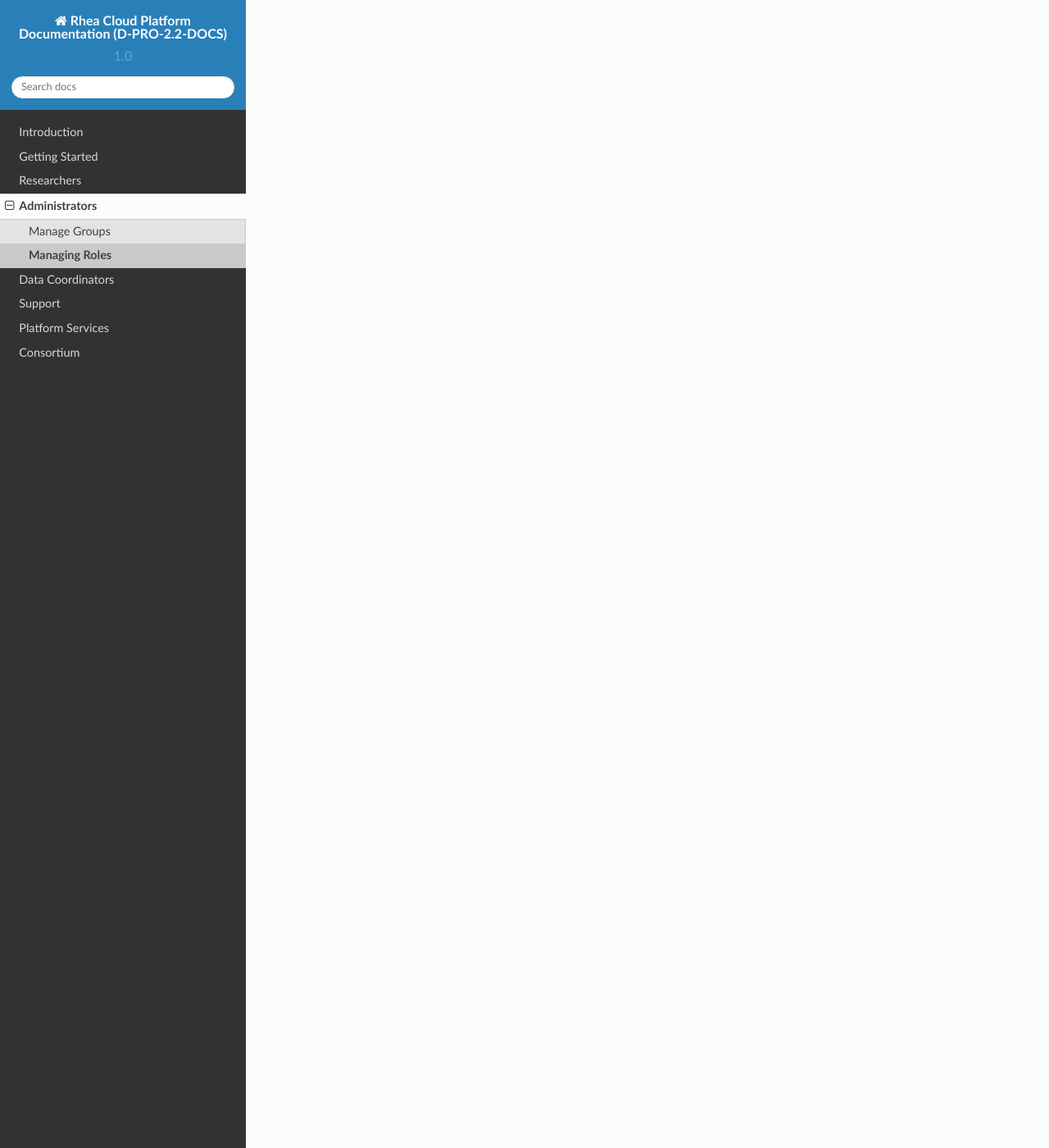
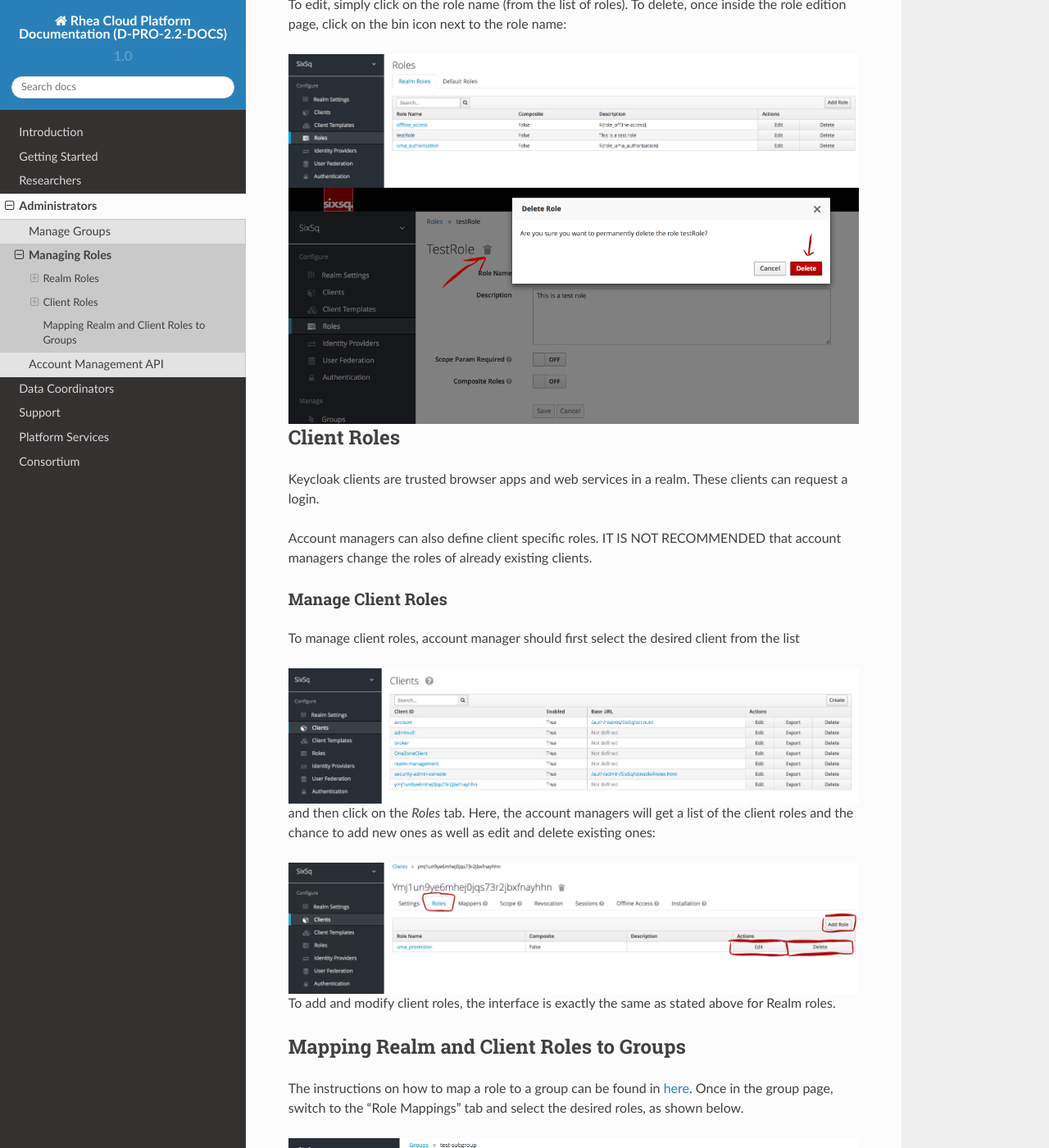
Before and after one commit to teamputtygen/hn-docs, a Sphinx documentation site: the page built from docs/administrator/roles.rst, in a window 1280 px wide and 1400 px high, scrolled down 1753 px. Shown: the whole window at 82% size. Built offline with Sphinx 7.4.7 and the Read the Docs theme 2.0.0, drawn with Linux system fonts in a browser that asks for light colours; some of the changed text lies outside the part shown.

Commit message:
roles management

```diff
--- a/docs/administrator/index.rst
+++ b/docs/administrator/index.rst
@@ -25,3 +25,4 @@
 
    groups
    roles
+   management-api
--- a/docs/administrator/roles.rst
+++ b/docs/administrator/roles.rst
@@ -1,2 +1,96 @@
 Managing Roles
 ==============
+
+Roles can be managed through the Keycloak's UI within `SixSq's Federated Identity Portal`_.
+
+There are different type of roles and actions that can be performed to manage them:
+
+Realm Roles
+-----------
+
+Roles that are applied on the tenant level.
+
+.. image:: ../images/kc-roles.png
+   :alt: Realm roles in Keycloak
+   :align: center
+
+Default Roles
+~~~~~~~~~~~~~
+
+If selected, default roles will automatically be assigned to new users.
+
+Create Roles
+~~~~~~~~~~~~
+
+To create a new role, simply click on *Add Role*:
+
+.. image:: ../images/kc-addRole.png
+   :alt: Add realm roles in Keycloak
+   :align: center
+
+This will open a new form where the account manager can define the role's name, description and whether the role will only be granted if scope parameter with role name is used during authentication/token request:
+
+.. image:: ../images/kc-newrole.png
+   :alt: New role
+   :align: center
+
+Once created, account managers will then also have the option to assign composite roles:
+
+.. image:: ../images/kc-compositerole.png
+   :alt: Composite roles
+   :align: center
+
+**NOTE:** by default, new rules do not become "Default Roles" for that realm.
+
+Edit and Delete Roles
+~~~~~~~~~~~~~~~~~~~~~
+
+To edit, simply click on the role name (from the list of roles). To delete, once inside the role edition page, click on the bin icon next to the role name:
+
+.. image:: ../images/kc-editrole.png
+   :alt: Edit role
+   :align: center
+
+.. image:: ../images/kc-deleterole.png
+  :alt: Delete role
+  :align: center
+
+
+Client Roles
+------------
+
+Keycloak clients are trusted browser apps and web services in a realm. These clients can request a login.
+
+Account managers can also define client specific roles. IT IS NOT RECOMMENDED that account managers change the roles of already existing clients.
+
+Manage Client Roles
+~~~~~~~~~~~~~~~~~~~
+
+To manage client roles, account manager should first select the desired client from the list
+
+.. image:: ../images/kc-clients.png
+  :alt: Clients list
+  :align: center
+
+and then click on the *Roles* tab. Here, the account managers will get a list of the client roles and the chance to add new ones as well as edit and delete existing ones:
+
+.. image:: ../images/kc-editclientroles.png
+  :alt: Edit client roles
+  :align: center
+
+To add and modify client roles, the interface is exactly the same as stated above for Realm roles.
+
+
+Mapping Realm and Client Roles to Groups
+----------------------------------------
+
+The instructions on how to map a role to a group can be found in `here`_. Once in the group page, switch to the "Role Mappings" tab and select the desired roles, as shown below.
+
+.. image:: ../images/kc-groupmaprole.png
+  :alt: Map roles to a group
+  :align: center
+
+
+.. _`SixSq's Federated Identity Portal`: https://fed-id.nuv.la/auth
+
+.. _`here`: ./groups.html
```
Also changed, not shown: docs/images/kc-addRole.png (added), docs/images/kc-clients.png (added), docs/images/kc-compositerole.png (added), docs/images/kc-deleterole.png (added), docs/images/kc-editclientroles.png (added), docs/images/kc-editrole.png (added), docs/images/kc-groupmaprole.png (added), docs/images/kc-newrole.png (added), docs/images/kc-roles.png (added).
